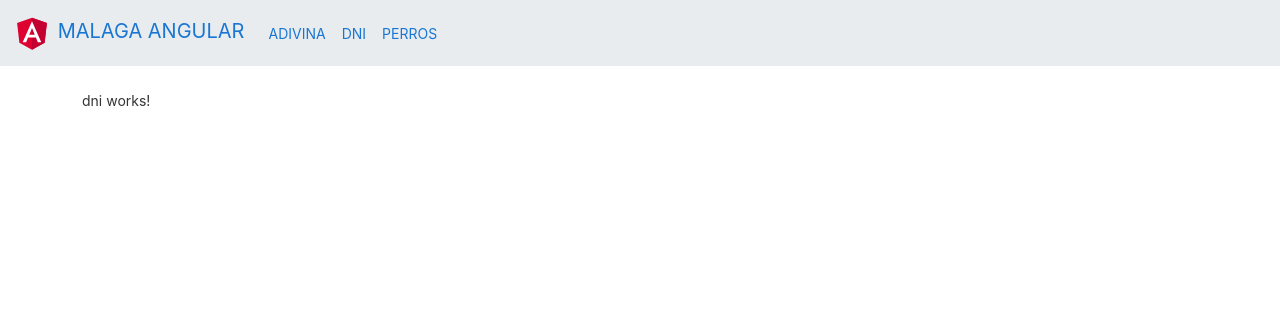
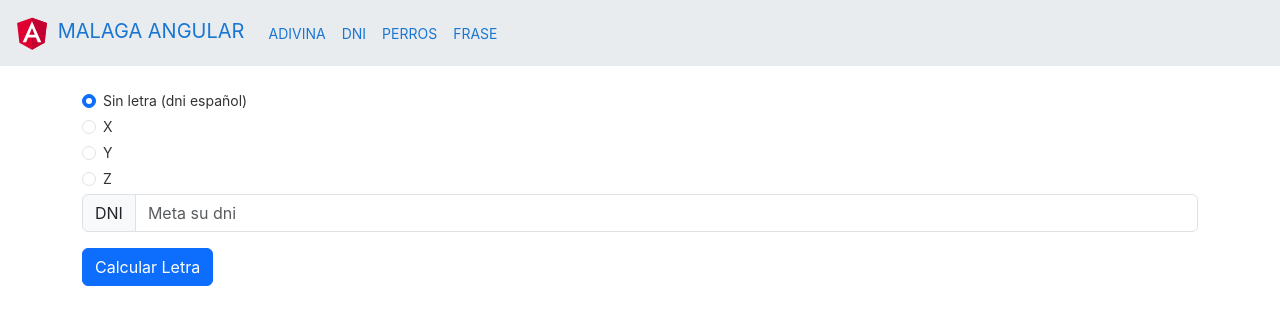
Before and after one commit to VkaSC/angular-proyect, an Angular app: page /dni in a window 1280 px wide. Shown: the top 324 px of the page. Built offline with nearby package versions, Linux system fonts and the light colour scheme.

Commit message:
creada lista dni con filtros

```diff
--- a/src/app/app-routing.module.ts
+++ b/src/app/app-routing.module.ts
@@ -3,15 +3,17 @@ import { AdivinaComponent } from './components/adivina/adivina.component';
 import { DniComponent } from './components/dni/dni.component';
 import { NgModule } from '@angular/core';
 import { RouterModule, Routes } from '@angular/router';
+import { FraseComponent } from './components/frase/frase.component';
 
 const routes: Routes = [
   { path: 'dni', component: DniComponent },
   { path: 'adivina', component: AdivinaComponent },
-  { path: 'perros', component: PerroComponent }
+  { path: 'perros', component: PerroComponent },
+  { path: 'frase', component: FraseComponent },
 ];
 
 @NgModule({
   imports: [RouterModule.forRoot(routes)],
-  exports: [RouterModule]
+  exports: [RouterModule],
 })
 export class AppRoutingModule {}
--- a/src/app/app.component.html
+++ b/src/app/app.component.html
@@ -30,6 +30,9 @@
         <li class="nav-item">
           <a class="nav-link" routerLink="perros">PERROS</a>
         </li>
+        <li class="nav-item">
+          <a class="nav-link" routerLink="frase">FRASE</a>
+        </li>
       </ul>
 
     </div>
--- a/src/app/components/dni/dni.component.html
+++ b/src/app/components/dni/dni.component.html
@@ -1 +1,95 @@
-<p>dni works!</p>
+<div class="form-check">
+    <input class="form-check-input" value="sin" type="radio" name="prefijo" id="sin" checked>
+    <label class="form-check-label" for="sin">
+        Sin letra (dni español)
+    </label>
+</div>
+<div class="form-check">
+    <input class="form-check-input" value="0" type="radio" name="prefijo" id="X">
+    <label class="form-check-label" for="x">
+        X
+    </label>
+</div>
+<div class="form-check">
+    <input class="form-check-input" value="1" type="radio" name="prefijo" id="Y">
+    <label class="form-check-label" for="y">
+        Y
+    </label>
+</div>
+<div class="form-check">
+    <input class="form-check-input" value="2" type="radio" name="prefijo" id="Z">
+    <label class="form-check-label" for="z">
+        Z
+    </label>
+</div>
+
+<div class="input-group mb-3">
+    <span class="input-group-text" id="basic-addon1">DNI</span>
+    <input type="text" class="form-control" placeholder="Meta su dni" [(ngModel)]="dni">
+</div>
+
+
+<button class="btn btn-primary" (click)="calcularLetra()">Calcular Letra</button>
+<br>
+<span *ngIf="letra!=''">Su letra es {{letra}}</span>
+<br>
+<table *ngIf="listaCompleta.length > 0" class="table">
+    <thead class="thead-dark">
+        <tr>
+            <th scope="col">PREFIJO</th>
+            <th scope="col">NUMERO</th>
+            <th scope="col">LETRA</th>
+        </tr>
+    </thead>
+    <tbody>
+        <tr *ngFor="let dniaux of listaCompleta">
+
+            <td>{{dniaux.prefijo}}</td>
+            <td>{{dniaux.numero}}</td>
+            <td>{{dniaux.letra}}</td>
+        </tr>
+        <!--aquí tengo que mostrar mi lista d dnis :)-->
+    </tbody>
+    <button style="margin-right: 15px ;" class="btn btn-primary" (click)="ordenarNumero()">Ordenar por Número</button>
+    <button class="btn btn-primary" (click)="ordenarLetra()">Ordenar por Letra</button>
+
+</table>
+<br>
+<table *ngIf="listaNie.length > 0" class="table">
+    <thead class="thead-dark">
+        <tr>
+            <th scope="col">PREFIJO</th>
+            <th scope="col">NUMERO</th>
+            <th scope="col">LETRA</th>
+        </tr>
+    </thead>
+    <tbody>
+        <tr *ngFor="let dniaux of listaCompleta">
+
+            <td>{{dniaux.prefijo}}</td>
+            <td>{{dniaux.numero}}</td>
+            <td>{{dniaux.letra}}</td>
+        </tr>
+        <!--aquí tengo que mostrar mi lista d dnis :)-->
+    </tbody>
+
+</table>
+
+<table *ngIf="listaDni.length > 0" class="table">
+    <thead class="thead-dark">
+        <tr>
+            <th scope="col">PREFIJO</th>
+            <th scope="col">NUMERO</th>
+            <th scope="col">LETRA</th>
+        </tr>
+    </thead>
+    <tbody>
+        <tr *ngFor="let dniaux of listaCompleta">
+
+            <td>{{dniaux.prefijo}}</td>
+            <td>{{dniaux.numero}}</td>
+            <td>{{dniaux.letra}}</td>
+        </tr>
+        <!--aquí tengo que mostrar mi lista d dnis :)-->
+    </tbody>
+</table>
--- a/src/app/components/dni/dni.component.ts
+++ b/src/app/components/dni/dni.component.ts
@@ -1,10 +1,109 @@
-import { Component } from '@angular/core';
+import { Component, OnInit } from '@angular/core';
+import { Dni } from 'src/app/models/dni';
 
 @Component({
   selector: 'app-dni',
   templateUrl: './dni.component.html',
-  styleUrls: ['./dni.component.css']
+  styleUrls: ['./dni.component.css'],
 })
-export class DniComponent {
+export class DniComponent implements OnInit {
+  //readonly pq es constante
+  //static es un atributo de la clase
+  //para cada etiqueta/instancia, no cambia
+  static readonly SECUENCIA_LETRAS_DNI: string = 'TRWAGMYFPDXBNJZSQVHLCKE';
 
+  dni: string;
+  letra: string;
+
+  listaDni: Array<Dni>;
+  listaNie: Array<Dni>;
+  listaCompleta: Dni[];
+
+  constructor() {
+    this.dni = '';
+    this.letra = '';
+    this.listaDni = new Array<Dni>();
+    this.listaNie = new Array<Dni>();
+    this.listaCompleta = [];
+  }
+
+  //TODO: completar el ejercicio, para que funcione
+  //e informe de la letra del dni introducido
+
+  ngOnInit(): void {
+    //hago el casting de Element (etiqueta genérica)  HtmlInputElement
+    let inputSeleccionado: HTMLInputElement = <HTMLInputElement>(
+      document.querySelector(' [name="prefijo"]:checked')
+    );
+    console.log(inputSeleccionado.value);
+  }
+
+  calcularLetra(): void {
+    let dni: Dni = new Dni();
+    let numdni: number = 0;
+    let inputSeleccionado: HTMLInputElement = <HTMLInputElement>(
+      document.querySelector(' [name="prefijo"]:checked')
+    );
+    console.log(inputSeleccionado.value);
+    if (inputSeleccionado.value != 'sin') {
+      //estoy en el caso extranjero , recalculo el dni
+      let dnistrin: string = inputSeleccionado.value + this.dni;
+      numdni = parseInt(dnistrin);
+      dni.prefijo = inputSeleccionado.id;
+    } else {
+      numdni = parseInt(this.dni);
+    }
+    console.log(`El número introducido es  ${this.dni}`);
+    //Integer numero = java
+    let resto: number = numdni % 23;
+    this.letra = DniComponent.SECUENCIA_LETRAS_DNI.charAt(resto);
+    console.log('la letra es ' + this.letra);
+
+    dni.letra = this.letra;
+    dni.numero = parseInt(this.dni);
+    if (dni.prefijo === '') {
+      this.listaDni.push(dni);
+    } else {
+      this.listaNie.push(dni);
+    }
+    this.listaCompleta.push(dni);
+
+    this.mostrarListaDni();
+    this.dniExtrangeros();
+    this.mostrarTodos();
+  }
+  mostrarListaDni(): void {
+    console.log('Mostrando lista DNI');
+    this.listaDni.forEach((d) => {
+      console.log(`Dni = ${d.prefijo}${d.numero}-${d.letra}`);
+    });
+  }
+  //Metodo que saque lista de nie
+  dniExtrangeros(): void {
+    console.log('Lista NIE');
+
+    const result = this.listaNie.filter((listaNie) => listaNie.prefijo !== '');
+    result.forEach((d) => {
+      let listaN: string = `NIE = ${d.prefijo}${d.numero}-${d.letra}`;
+      console.log(listaN);
+    });
+  }
+  mostrarTodos(): void {
+    console.log('Mostrando lista completa');
+    this.listaCompleta.forEach((d) => {
+      console.log(`Documento = ${d.prefijo}${d.numero}-${d.letra}`);
+    });
+  }
+  ordenarNumero(): void {
+    this.listaCompleta.sort((dni1, dni2) => dni1.numero - dni2.numero);
+  }
+
+  //Añadir el boton para ordenar por letras
+  ordenarLetra(): void {
+    this.listaCompleta.sort((dni1, dni2) =>
+      dni1.letra.localeCompare(dni2.letra)
+    );
+  }
+  //Ordenar por prefijo
+  //hacer componente imc.
 }
--- /dev/null
+++ b/src/app/components/frase/frase.component.html
@@ -0,0 +1,16 @@
+{{titulo}}
+<br>
+
+<div class="input-group mb-3">
+    <span class="input-group-text" id="basic-addon1">FRASE</span>
+    <input type="text" class="form-control" placeholder="Escriba una frase..." [(ngModel)]="resultadoFrase">
+</div>
+
+
+<button (click)="fraseAlReves()" class="btn btn-primary">Analizar Frase</button>
+<br>
+<span *ngIf="resultadoFrase!=''">Intenta leer al reves tu frase: {{resultadoFrase}}</span>
+<br>
+<span *ngIf="resultadoFrase">La frase tiene {{resultadoFrase.length}} caracteres</span>
+<br>
+<span *ngIf="resultadoFrase && resultadoParInpar">La longitud de la frase es {{resultadoParInpar}}</span>
--- /dev/null
+++ b/src/app/components/frase/frase.component.ts
@@ -0,0 +1,55 @@
+import { Component, OnInit } from '@angular/core';
+
+@Component({
+  selector: 'app-frase',
+  templateUrl: './frase.component.html',
+  styleUrls: ['./frase.component.css'],
+})
+export class FraseComponent implements OnInit {
+  titulo: String;
+  frase: String;
+  resultadoFrase: String;
+  longitud: number;
+  esPar: boolean;
+  resultadoParInpar: String;
+  /**
+   * permita al usuario intrododucir una cadena
+   *que muestre la misma cadena que va introduciendo el usuario , pero al revés
+   *que muestre la longitud de esa cadena
+   *y que diga si la longitud de esa cadena es par o impar
+   */
+  constructor() {
+    console.log('Estoy en el constructor');
+    this.titulo = 'FRASES Y PALABRAS...';
+    this.frase = '';
+    this.resultadoFrase = '';
+    this.longitud = 0;
+    this.esPar = false;
+    this.resultadoParInpar = '';
+  }
+  ngOnInit(): void {
+    //throw new Error('Method not implemented.');
+    console.log('Estoy en el OnInit');
+  }
+
+  fraseAlReves(): void {
+    //String se convierte en array de caracteres (OPERADOR DE DISPERSIÓN)
+    let fraseAlReves: string[] = [...this.resultadoFrase];
+    //le damos la vuelta al string
+    fraseAlReves.reverse();
+    // volvemos a convertir a string
+    this.resultadoFrase = fraseAlReves.join('');
+    //contamos los caracteres
+    this.longitud = this.resultadoFrase.length;
+    //Comprobamos si es par o impar
+    this.cadenaEsPar();
+  }
+  cadenaEsPar(): void {
+    if (this.longitud % 2 === 0) {
+      this.esPar = true;
+      this.resultadoParInpar = 'PAR';
+    } else {
+      this.resultadoParInpar = 'IMPAR';
+    }
+  }
+}
--- /dev/null
+++ b/src/app/models/dni.ts
@@ -0,0 +1,11 @@
+export class Dni {
+  numero: number;
+  letra: string;
+  prefijo: string;
+
+  constructor() {
+    this.numero = 0;
+    this.letra = '';
+    this.prefijo = '';
+  }
+}
```
Also changed, not shown: src/app/app.module.ts (+6 -9 lines), src/app/components/frase/frase.component.css (added), 1 other file (tests, documents, lock files or other folders).
